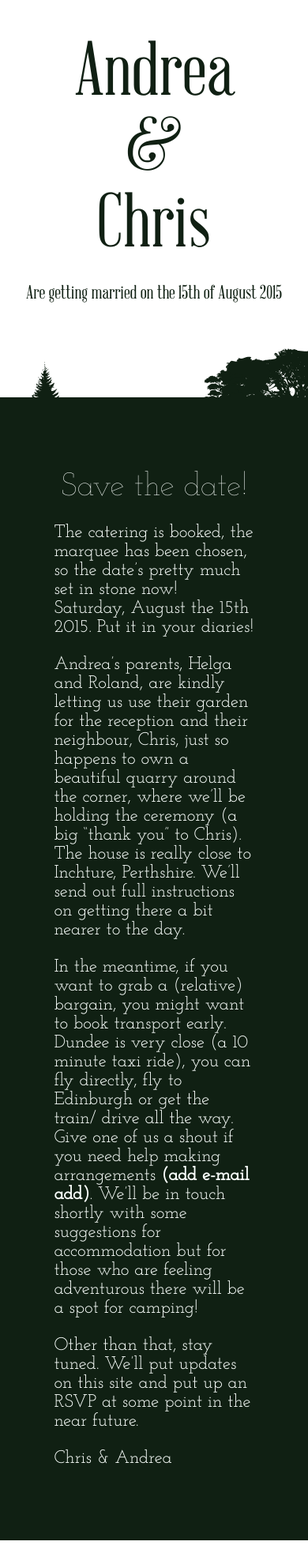
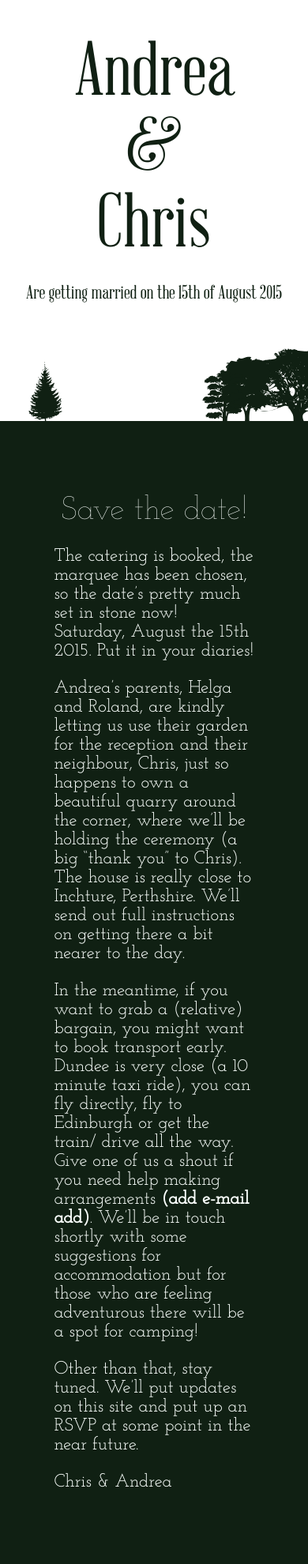
Before and after one commit to andreaandchris/andreaandchris.github.io, a Jekyll site: the page built from index.html, in a window 390 px wide. Shown: the whole page at 79% size. Built offline with Jekyll 4.4.1, drawn with Linux system fonts in a browser that asks for light colours; before the commit the page ends 1950 px from its top, so only the background shows below that.

Commit message:
Made smaller screens revert to 150px height SVG - doesn't need to be REM as no background sunset

```diff
--- a/css/main.scss
+++ b/css/main.scss
@@ -162,13 +162,13 @@ header {
 svg#forest {
     display: block;
 
-    height: 10rem;
-
     @media (min-width: 1060px) {
+        height: 10rem;
         margin-bottom: -0.5rem;
     }
 
     @media (max-width: 1059px) {
+        height: 150px;
         margin-bottom: -0.1rem;
     }
 
```
